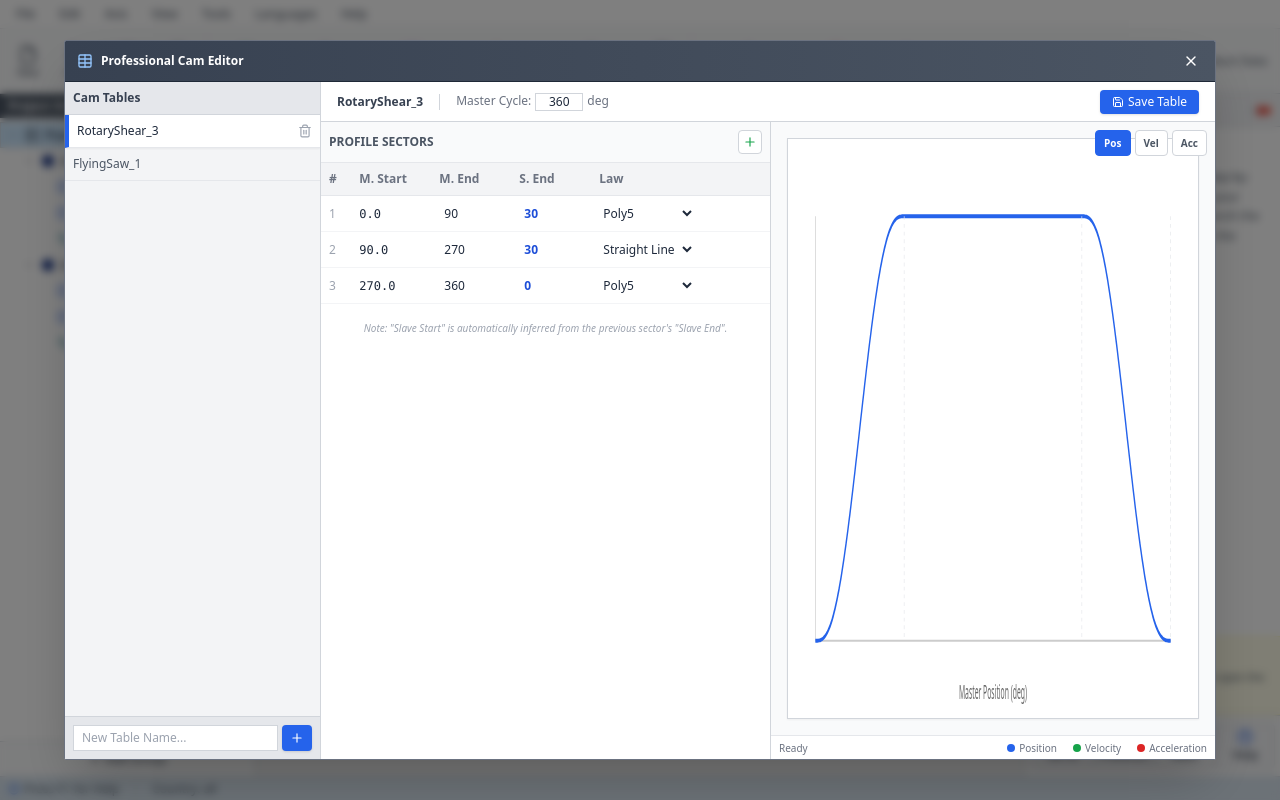
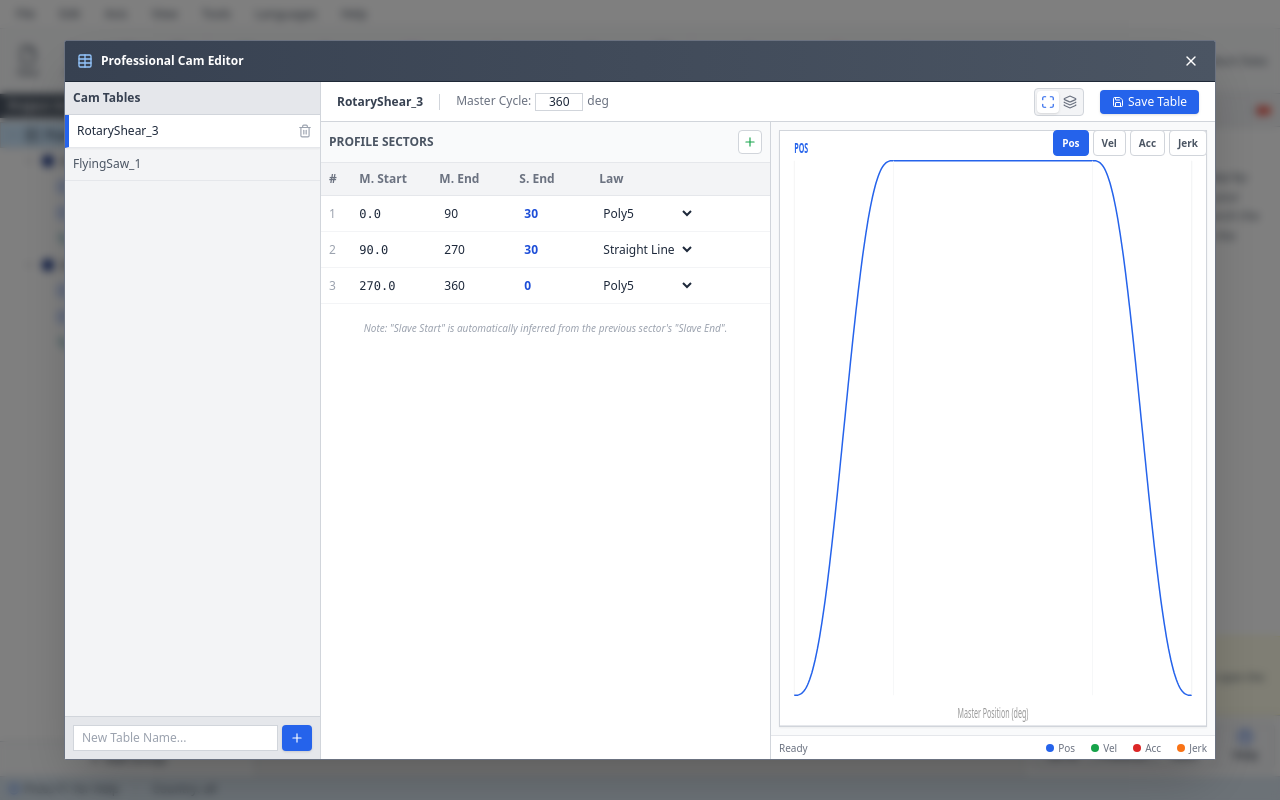
Before and after one commit to fsarta/Motion-Size, a React (Vite) app: page / in a window 1280 px wide. Both pictures are taken after a click on the element "Cam Tables". Built offline with nearby package versions, Linux system fonts and the light colour scheme.

Commit message:
feat(CamEditor): Add graph stacking and type switching
Introduces controls to switch between position, velocity, acceleration, and jerk graphs. Also adds an option to stack these graphs for better comparison.

```diff
--- a/components/CamEditor.tsx
+++ b/components/CamEditor.tsx
@@ -1,6 +1,6 @@
 
 import React, { useState, useMemo, useRef, useEffect } from 'react';
-import { Plus, Trash2, ZoomIn, ZoomOut, Maximize, Activity, Save, RefreshCw } from 'lucide-react';
+import { Plus, Trash2, ZoomIn, ZoomOut, Maximize, Activity, Save, RefreshCw, Layers, Layout } from 'lucide-react';
 import { CamTable, CamSector, CamMotionLaw } from '../types';
 
 // --- Math Engines for Motion Laws ---
@@ -57,6 +57,8 @@ interface CamPoint {
     j: number;
 }
 
+type GraphType = 'pos' | 'vel' | 'acc' | 'jerk';
+
 export const CamEditor = ({
     camTable,
     onChange
@@ -66,9 +68,10 @@ export const CamEditor = ({
 }) => {
 
     // --- State & Helpers ---
-    const [viewMode, setViewMode] = useState<'pos' | 'vel' | 'acc'>('pos');
+    const [viewMode, setViewMode] = useState<GraphType>('pos');
+    const [isStacked, setIsStacked] = useState(false);
     const [hoverX, setHoverX] = useState<number | null>(null);
-    const svgRef = useRef<SVGSVGElement>(null);
+    const containerRef = useRef<HTMLDivElement>(null);
 
     // Ensure sectors are sorted
     const sortedSectors = useMemo(() => {
@@ -106,7 +109,7 @@ export const CamEditor = ({
                     // For visualization, we keep them relative to geometric slope
                     v: (rangeY / rangeX) * v_norm,
                     a: (rangeY / (rangeX*rangeX)) * a_norm, // Convexity
-                    j: j_norm // Qualitative
+                    j: (rangeY / Math.pow(rangeX, 3)) * j_norm // Qualitative Jerk
                 });
             }
         });
@@ -121,9 +124,7 @@ export const CamEditor = ({
             return s;
         });
 
-        // Auto-stitch logic: If we move End of Sector i, Start of Sector i+1 should move?
-        // For this demo, we assume contiguous editing in the Grid.
-        // A smarter editor would auto-heal gaps. Let's do a simple "Heal Next Start"
+        // Auto-stitch logic
         if (field === 'masterEnd' || field === 'slaveEnd') {
             const idx = newSectors.findIndex(s => s.id === id);
             if (idx >= 0 && idx < newSectors.length - 1) {
@@ -141,13 +142,12 @@ export const CamEditor = ({
         const newStartM = last ? last.masterEnd : 0;
         const newStartS = last ? last.slaveEnd : 0;
 
-        // Default new sector: 90 deg, same slope or flat
         const newSector: CamSector = {
             id: Date.now().toString(),
             masterStart: newStartM,
             masterEnd: Math.min(camTable.masterRange, newStartM + 90),
             slaveStart: newStartS,
-            slaveEnd: newStartS, // Dwell by default
+            slaveEnd: newStartS,
             law: 'Poly5'
         };
         onChange({ ...camTable, sectors: [...camTable.sectors, newSector] });
@@ -159,50 +159,108 @@ export const CamEditor = ({
     };
 
     // --- Graph Rendering Helpers ---
-    const width = 600;
-    const height = 300;
-    const padding = 40;
+    const width = 600; // Internal SVG coord width
+    // Height will vary based on stacked vs single
+    const padding = 20;
 
     const xMax = camTable.masterRange;
-    const yMax = Math.max(...plotData.map(p => p.y), 10);
-    const yMin = Math.min(...plotData.map(p => p.y), 0);
 
-    // Auto-scale for derivatives
-    const vMax = Math.max(...plotData.map(p => Math.abs(p.v)), 0.1);
-    const aMax = Math.max(...plotData.map(p => Math.abs(p.a)), 0.1);
+    // Calculate global Min/Max for scaling
+    const limits = useMemo(() => {
+        if (plotData.length === 0) return { pos:[0,10], vel:[0,1], acc:[0,1], jerk:[0,1] };
+
+        const getLimits = (arr: number[]) => {
+            let min = Math.min(...arr);
+            let max = Math.max(...arr);
+            if (max === min) { max+=1; min-=1; }
+            return [min, max];
+        };
+
+        return {
+            pos: getLimits(plotData.map(p => p.y)),
+            vel: getLimits(plotData.map(p => p.v)),
+            acc: getLimits(plotData.map(p => p.a)),
+            jerk: getLimits(plotData.map(p => p.j))
+        };
+    }, [plotData]);
 
     const scaleX = (val: number) => padding + (val / xMax) * (width - 2*padding);
 
-    const scaleY = (val: number, type: 'pos'|'vel'|'acc') => {
-        const graphH = height - 2*padding;
-        let norm = 0;
-        if (type === 'pos') {
-            const range = yMax - yMin || 1;
-            norm = (val - yMin) / range;
-        } else if (type === 'vel') {
-             norm = 0.5 + (val / (2*vMax)) * 0.8; // Centered
-        } else {
-             norm = 0.5 + (val / (2*aMax)) * 0.8;
-        }
-        return (height - padding) - (norm * graphH);
+    // Reusable Graph Render Function
+    const renderGraph = (type: GraphType, height: number, color: string, showXAxis: boolean) => {
+        const [min, max] = limits[type] as [number, number];
+        const range = max - min;
+
+        // Scale Y to fit height with padding
+        const scaleY = (val: number) => {
+            const norm = (val - min) / range;
+            return (height - padding) - (norm * (height - 2*padding));
         };
 
-    const getPath = (key: 'y'|'v'|'a') => {
-        if (plotData.length === 0) return "";
-        return plotData.map((p, i) => {
+        const pathD = plotData.length > 0 ? plotData.map((p, i) => {
             const x = scaleX(p.x);
-            const y = scaleY(key === 'y' ? p.y : (key === 'v' ? p.v : p.a), key === 'y' ? 'pos' : (key === 'v' ? 'vel' : 'acc'));
+            // Map type to property
+            const val = type === 'pos' ? p.y : type === 'vel' ? p.v : type === 'acc' ? p.a : p.j;
+            const y = scaleY(val);
             return `${i===0?'M':'L'} ${x.toFixed(1)},${y.toFixed(1)}`;
-        }).join(" ");
-    };
+        }).join(" ") : "";
 
-    const handleMouseMove = (e: React.MouseEvent) => {
-        if(!svgRef.current) return;
-        const rect = svgRef.current.getBoundingClientRect();
+        // Zero Line Y
+        const zeroY = scaleY(0);
+
+        return (
+            <svg
+                width="100%" height="100%"
+                viewBox={`0 0 ${width} ${height}`}
+                preserveAspectRatio="none"
+                className="bg-white border-b border-gray-200 block"
+                onMouseMove={(e) => {
+                    const rect = e.currentTarget.getBoundingClientRect();
+                    const ratio = (e.clientX - rect.left - 10) / (rect.width - 20); // Approx correction for padding
+                    // Better: reverse map ratio
+                    // Since viewBox is set, and preservedAspectRatio=none, exact mapping depends on container.
+                    // Simplified:
                     const localX = e.clientX - rect.left;
-        const ratio = (localX - padding) / (width - 2*padding);
-        const masterVal = Math.max(0, Math.min(xMax, ratio * xMax));
-        setHoverX(masterVal);
+                    const r = localX / rect.width;
+                    setHoverX(Math.max(0, Math.min(xMax, r * xMax)));
+                }}
+                onMouseLeave={() => setHoverX(null)}
+            >
+                {/* Grid Lines */}
+                <line x1={padding} y1={padding} x2={padding} y2={height-padding} stroke="#eee" />
+                <line x1={width-padding} y1={padding} x2={width-padding} y2={height-padding} stroke="#eee" />
+
+                {/* Zero Line (only if 0 is within range, and mostly for derivatives) */}
+                {min < 0 && max > 0 && (
+                    <line x1={padding} y1={zeroY} x2={width-padding} y2={zeroY} stroke="#ddd" strokeDasharray="4,2"/>
+                )}
+
+                {/* Path */}
+                <path d={pathD} fill="none" stroke={color} strokeWidth="1.5" vectorEffect="non-scaling-stroke"/>
+
+                {/* Sector Lines */}
+                {sortedSectors.map(s => {
+                    const x = scaleX(s.masterEnd);
+                    return <line key={s.id} x1={x} y1={padding} x2={x} y2={height-padding} stroke="#f3f4f6" />;
+                })}
+
+                {/* Cursor */}
+                {hoverX !== null && (
+                    <line
+                        x1={scaleX(hoverX)} y1={padding}
+                        x2={scaleX(hoverX)} y2={height-padding}
+                        stroke="black" strokeDasharray="3,3" strokeWidth="1"
+                    />
+                )}
+
+                {/* Labels */}
+                <text x={padding} y={padding - 5} fontSize="10" fill={color} fontWeight="bold" className="uppercase">{type}</text>
+
+                {showXAxis && (
+                   <text x={width/2} y={height-5} textAnchor="middle" fontSize="10" fill="#999">Master Position (deg)</text>
+                )}
+            </svg>
+        );
     };
 
     return (
@@ -218,7 +276,24 @@ export const CamEditor = ({
                          <span className="text-gray-500">deg</span>
                      </div>
                 </div>
-                <div className="flex space-x-2">
+                <div className="flex space-x-2 items-center">
+                     <div className="flex bg-gray-100 rounded p-0.5 border border-gray-300 mr-2">
+                         <button
+                            onClick={() => setIsStacked(false)}
+                            title="Single Graph View"
+                            className={`p-1 rounded ${!isStacked ? 'bg-white shadow text-blue-600' : 'text-gray-500 hover:text-gray-700'}`}
+                         >
+                             <Maximize size={14}/>
+                         </button>
+                         <button
+                            onClick={() => setIsStacked(true)}
+                            title="Stacked Graph View"
+                            className={`p-1 rounded ${isStacked ? 'bg-white shadow text-blue-600' : 'text-gray-500 hover:text-gray-700'}`}
+                         >
+                             <Layers size={14}/>
+                         </button>
+                     </div>
+
                      <button className="flex items-center px-3 py-1 bg-blue-600 text-white text-xs rounded shadow hover:bg-blue-700">
                          <Save size={12} className="mr-1"/> Save Table
                      </button>
@@ -293,78 +368,46 @@ export const CamEditor = ({
                 </div>
 
                 {/* Right: Visualization */}
-                <div className="flex-1 bg-gray-50 flex flex-col relative">
+                <div className="flex-1 bg-gray-50 flex flex-col relative" ref={containerRef}>
+                    {!isStacked && (
                         <div className="absolute top-2 right-2 flex space-x-1 z-10">
-                        <button
-                            onClick={() => setViewMode('pos')}
-                            className={`px-2 py-1 text-[10px] font-bold border rounded ${viewMode==='pos'?'bg-blue-600 text-white border-blue-600':'bg-white text-gray-600 border-gray-300'}`}
-                        >Pos</button>
-                        <button
-                            onClick={() => setViewMode('vel')}
-                            className={`px-2 py-1 text-[10px] font-bold border rounded ${viewMode==='vel'?'bg-green-600 text-white border-green-600':'bg-white text-gray-600 border-gray-300'}`}
-                        >Vel</button>
-                        <button
-                            onClick={() => setViewMode('acc')}
-                            className={`px-2 py-1 text-[10px] font-bold border rounded ${viewMode==='acc'?'bg-red-600 text-white border-red-600':'bg-white text-gray-600 border-gray-300'}`}
-                        >Acc</button>
+                            <button onClick={() => setViewMode('pos')} className={`px-2 py-1 text-[10px] font-bold border rounded ${viewMode==='pos'?'bg-blue-600 text-white border-blue-600':'bg-white text-gray-600 border-gray-300'}`}>Pos</button>
+                            <button onClick={() => setViewMode('vel')} className={`px-2 py-1 text-[10px] font-bold border rounded ${viewMode==='vel'?'bg-green-600 text-white border-green-600':'bg-white text-gray-600 border-gray-300'}`}>Vel</button>
+                            <button onClick={() => setViewMode('acc')} className={`px-2 py-1 text-[10px] font-bold border rounded ${viewMode==='acc'?'bg-red-600 text-white border-red-600':'bg-white text-gray-600 border-gray-300'}`}>Acc</button>
+                            <button onClick={() => setViewMode('jerk')} className={`px-2 py-1 text-[10px] font-bold border rounded ${viewMode==='jerk'?'bg-orange-500 text-white border-orange-500':'bg-white text-gray-600 border-gray-300'}`}>Jerk</button>
                         </div>
-
-                    <div className="flex-1 p-4">
-                        <svg
-                            ref={svgRef}
-                            width="100%" height="100%"
-                            viewBox={`0 0 ${width} ${height}`}
-                            className="bg-white border border-gray-300 shadow-sm"
-                            preserveAspectRatio="none"
-                            onMouseMove={handleMouseMove}
-                            onMouseLeave={() => setHoverX(null)}
-                        >
-                            {/* Grid Lines */}
-                            <line x1={padding} y1={height-padding} x2={width-padding} y2={height-padding} stroke="#ccc" />
-                            <line x1={padding} y1={padding} x2={padding} y2={height-padding} stroke="#ccc" />
-
-                            {/* Zero Line for Vel/Acc */}
-                            {viewMode !== 'pos' && (
-                                <line x1={padding} y1={height/2} x2={width-padding} y2={height/2} stroke="#eee" strokeDasharray="4,2"/>
                     )}
 
-                            {/* Curve */}
-                            <path
-                                d={getPath(viewMode === 'pos' ? 'y' : (viewMode === 'vel' ? 'v' : 'a'))}
-                                fill="none"
-                                stroke={viewMode === 'pos' ? '#2563eb' : (viewMode === 'vel' ? '#16a34a' : '#dc2626')}
-                                strokeWidth="2"
-                            />
-
-                            {/* Sector Dividers */}
-                            {sortedSectors.map(s => {
-                                const x = scaleX(s.masterEnd);
-                                return <line key={s.id} x1={x} y1={padding} x2={x} y2={height-padding} stroke="#e5e7eb" strokeDasharray="2,2" />;
-                            })}
-
-                            {/* Cursor */}
-                            {hoverX !== null && (
-                                <line
-                                    x1={scaleX(hoverX)} y1={padding}
-                                    x2={scaleX(hoverX)} y2={height-padding}
-                                    stroke="black" strokeDasharray="2,2" strokeWidth="1"
-                                />
+                    <div className="flex-1 flex flex-col p-2 h-full overflow-hidden">
+                        {isStacked ? (
+                            <>
+                                <div className="flex-1 border border-b-0 border-gray-200">{renderGraph('pos', 150, '#2563eb', false)}</div>
+                                <div className="flex-1 border border-b-0 border-gray-200">{renderGraph('vel', 150, '#16a34a', false)}</div>
+                                <div className="flex-1 border border-b-0 border-gray-200">{renderGraph('acc', 150, '#dc2626', false)}</div>
+                                <div className="flex-1 border border-gray-200">{renderGraph('jerk', 150, '#f97316', true)}</div>
+                            </>
+                        ) : (
+                            <div className="flex-1 border border-gray-300 shadow-sm bg-white">
+                                {renderGraph(
+                                    viewMode,
+                                    400,
+                                    viewMode==='pos'?'#2563eb':viewMode==='vel'?'#16a34a':viewMode==='acc'?'#dc2626':'#f97316',
+                                    true
                                 )}
-
-                            {/* Labels */}
-                            <text x={width/2} y={height-10} textAnchor="middle" fontSize="10" fill="#666">Master Position (deg)</text>
-                        </svg>
+                            </div>
+                        )}
                     </div>
 
                     {/* Status Footer */}
-                    <div className="h-6 bg-white border-t border-gray-200 px-2 flex items-center justify-between text-[10px] text-gray-500">
+                    <div className="h-6 bg-white border-t border-gray-200 px-2 flex items-center justify-between text-[10px] text-gray-500 shrink-0">
                          <div>
                              {hoverX !== null ? `Cursor: ${hoverX.toFixed(1)}°` : 'Ready'}
                          </div>
                          <div className="flex space-x-4">
-                             <div className="flex items-center"><div className="w-2 h-2 bg-blue-600 rounded-full mr-1"></div> Position</div>
-                             <div className="flex items-center"><div className="w-2 h-2 bg-green-600 rounded-full mr-1"></div> Velocity</div>
-                             <div className="flex items-center"><div className="w-2 h-2 bg-red-600 rounded-full mr-1"></div> Acceleration</div>
+                             <div className="flex items-center"><div className="w-2 h-2 bg-blue-600 rounded-full mr-1"></div> Pos</div>
+                             <div className="flex items-center"><div className="w-2 h-2 bg-green-600 rounded-full mr-1"></div> Vel</div>
+                             <div className="flex items-center"><div className="w-2 h-2 bg-red-600 rounded-full mr-1"></div> Acc</div>
+                             <div className="flex items-center"><div className="w-2 h-2 bg-orange-500 rounded-full mr-1"></div> Jerk</div>
                          </div>
                     </div>
                 </div>
```
Lines whose indentation alone changed are shown as unchanged.
